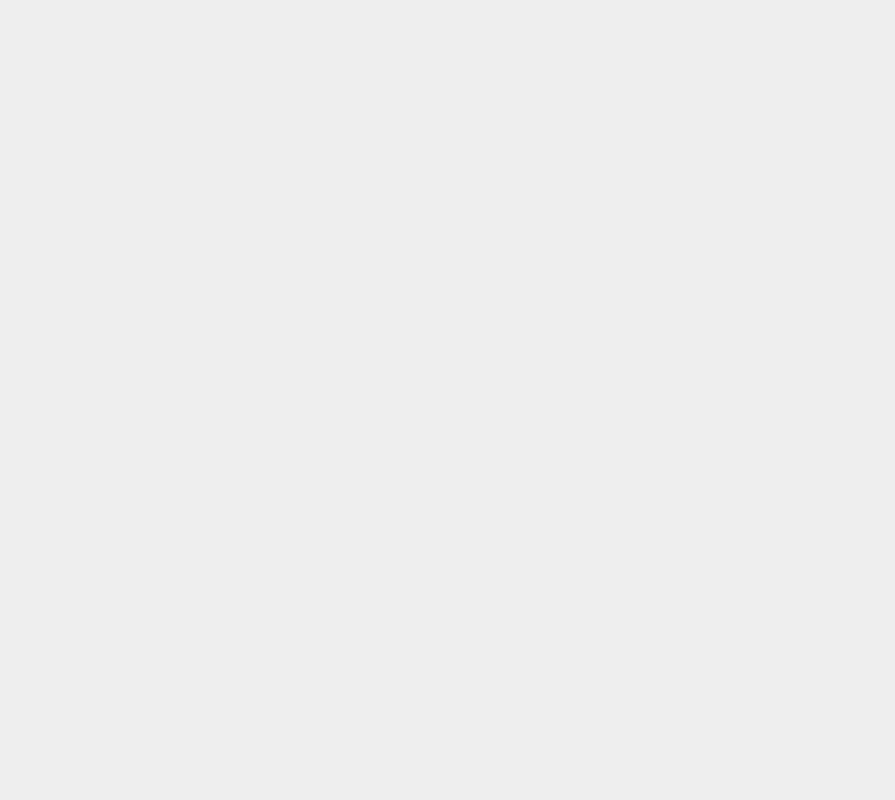
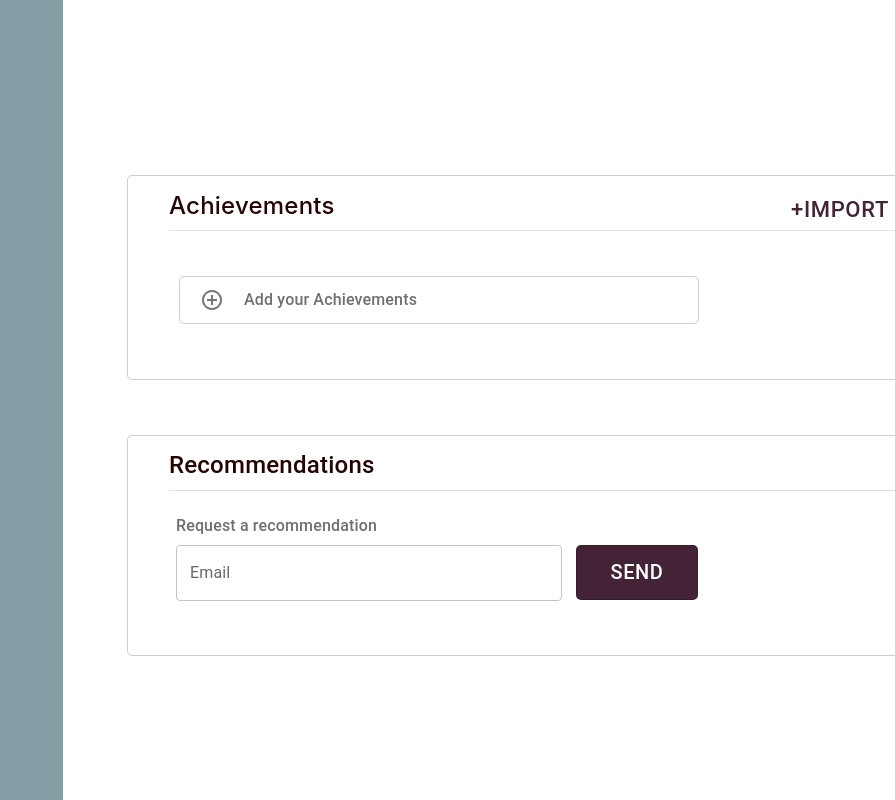
Before and after one commit to Whats-Cookin/decentralized_linkedin, a React (Create React App) app: page / in a window 1280 px wide. Shown: the whole page, without its empty margins (385-1280 px from the left). Built offline with nearby package versions, Linux system fonts and the light colour scheme; the HTML template or start-up script is replaced by a standard one.

Commit message:
Upload Files

```diff
--- /dev/null
+++ b/src/UploadFiles/UploadFiles.tsx
@@ -0,0 +1,191 @@
+import {
+  Box,
+  Button,
+  Dialog,
+  DialogActions,
+  DialogContent,
+  DialogContentText,
+  DialogTitle,
+  Divider,
+  TextField,
+  Typography,
+} from "@mui/material";
+import ControlPointIcon from "@mui/icons-material/ControlPoint";
+import React from "react";
+
+const UploadFiles = () => {
+  const [open, setOpen] = React.useState(false);
+
+  const handleClickOpen = () => {
+    setOpen(true);
+  };
+
+  const handleClose = () => {
+    setOpen(false);
+  };
+
+  return (
+    <Box
+      sx={{
+        backgroundColor: "#FFFFFF",
+        minHeight: "100vh",
+        width: "65%",
+        display: "flex",
+        flexDirection: "column",
+      }}
+    >
+      <Box
+        sx={{
+          width: "787px",
+          height: "205px",
+          m: "175px auto 55px 64px",
+          padding: "15px 16px 10px 41px",
+          border: "1px solid #0A0A0A33",
+          borderRadius: "5px",
+        }}
+      >
+        <Box
+          sx={{
+            display: "flex",
+            flexDirection: "row",
+            justifyContent: "space-between",
+          }}
+        >
+          <Typography
+            sx={{
+              fontSize: "24px",
+              fontWeight: "500",
+              lineHeight: "29.05px",
+              fontFamily: "Inter",
+            }}
+          >
+            Achievements
+          </Typography>
+          <Button
+            onClick={handleClickOpen}
+            sx={{
+              fontSize: "22px",
+              fontWeight: "500",
+              lineHeight: "26.63px",
+              color: "#432335",
+            }}
+          >
+            +IMPORT
+          </Button>
+          <Dialog
+            open={open}
+            keepMounted
+            onClose={handleClose}
+            aria-describedby="alert-dialog-slide-description"
+          >
+            <DialogTitle>{"Import File"}</DialogTitle>
+            <DialogContent>
+              <DialogContentText id="alert-dialog-slide-description">
+                Improt your Achievements file from your PC
+              </DialogContentText>
+            </DialogContent>
+            <DialogActions>
+              <Button onClick={handleClose}>Close</Button>
+              <Button onClick={handleClose}>Import</Button>
+            </DialogActions>
+          </Dialog>
+        </Box>
+        <Divider style={{ height: 1, width: "100%", color: "#00000033" }} />{" "}
+        <Box
+          sx={{
+            width: "520px",
+            height: "48px",
+            mt: "45px",
+            border: "1px solid #0A0A0A33",
+            borderRadius: "5px",
+            alignItems: "left",
+            display: "flex",
+            ml: "10px",
+          }}
+        >
+          {" "}
+          <Button>
+            <ControlPointIcon sx={{ color: "#757575", fontWeight: "500" }} />
+          </Button>
+          <Typography
+            sx={{
+              fontSize: "16px",
+              fontWeight: "500",
+              lineHeight: "19.36pxpx",
+              width: "247px",
+              color: "#707070",
+              m: "auto 0",
+            }}
+          >
+            Add your Achievements
+          </Typography>
+        </Box>
+      </Box>
+      <Box
+        sx={{
+          width: "787px",
+          height: "221px",
+          m: "0 auto 55px 64px",
+          border: "1px solid #0A0A0A33",
+          borderRadius: "5px",
+          padding: "15px 16px 15px 41px",
+        }}
+      >
+        <Typography
+          sx={{ fontSize: "24px", fontWeight: "500", lineHeight: "29.05px" }}
+        >
+          Recommendations
+        </Typography>
+        <Divider
+          style={{
+            height: 1,
+            width: "100%",
+            color: "#00000033",
+            marginTop: "10px",
+            marginBottom: "25px",
+          }}
+        />
+        <Typography
+          sx={{
+            fontSize: "16px",
+            fontWeight: "500",
+            lineHeight: "19.36px",
+            color: "#707070",
+            ml: "7px",
+          }}
+        >
+          Request a recommendation
+        </Typography>
+        <Box sx={{ display: "flex", ml: "7px" }}>
+          <TextField
+            label="Email"
+            sx={{
+              width: "386px",
+              padding: "14px 126px 13 px 13px",
+              mt: "10px",
+              height: "48px",
+            }}
+          />
+          <Button
+            sx={{
+              color: "#ffffff",
+              fontSize: "20px",
+              fontWeight: "500",
+              backgroundColor: "#432335",
+              width: "122px",
+              height: "55px",
+              border: "1px solid #0A0A0A33",
+              borderRadius: "5px",
+              m: " auto 14px",
+              mt: "10px",
+            }}
+          >
+            Send
+          </Button>
+        </Box>
+      </Box>
+    </Box>
+  );
+};
+
+export default UploadFiles;
--- a/src/profile/index.tsx
+++ b/src/profile/index.tsx
@@ -1,12 +1,13 @@
-import React from 'react'
-import IProfileProps from './types'
+import IProfileProps from "./types";
+import UploadFiles from "../UploadFiles/UploadFiles";
+import { Box } from "@mui/material";
 
-const Profile = ({toggleSnackbar,setSnackbarMessage}: IProfileProps )=> {
+const Profile = ({ toggleSnackbar, setSnackbarMessage }: IProfileProps) => {
   return (
-    <div>
+    <Box sx={{ display: "flex",justifyContent: "flex-end",width:'100%',backgroundColor:'#849EA6' }}>
+      <UploadFiles />
+    </Box>
+  );
+};
 
-    </div>
-  )
-}
-
-export default Profile
+export default Profile;
```
Also changed, not shown: 1 other file (tests, documents, lock files or other folders).
